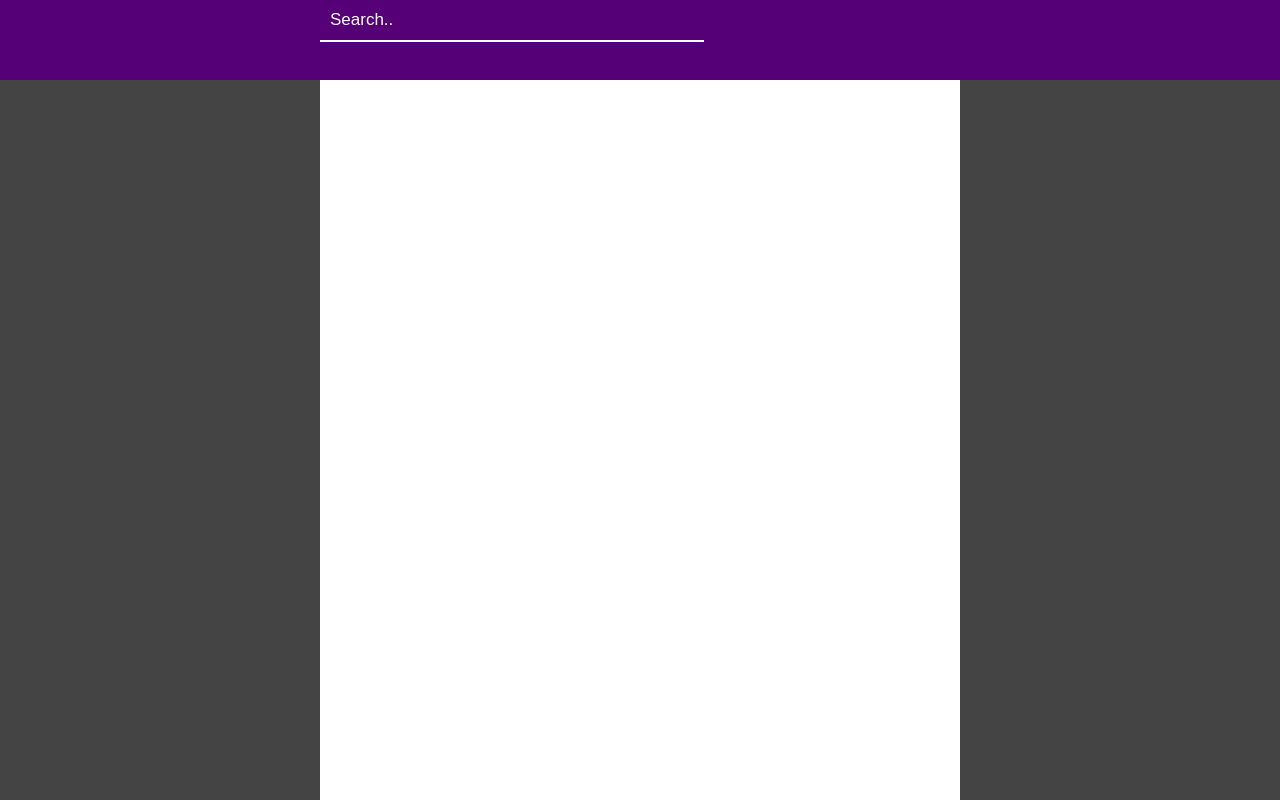
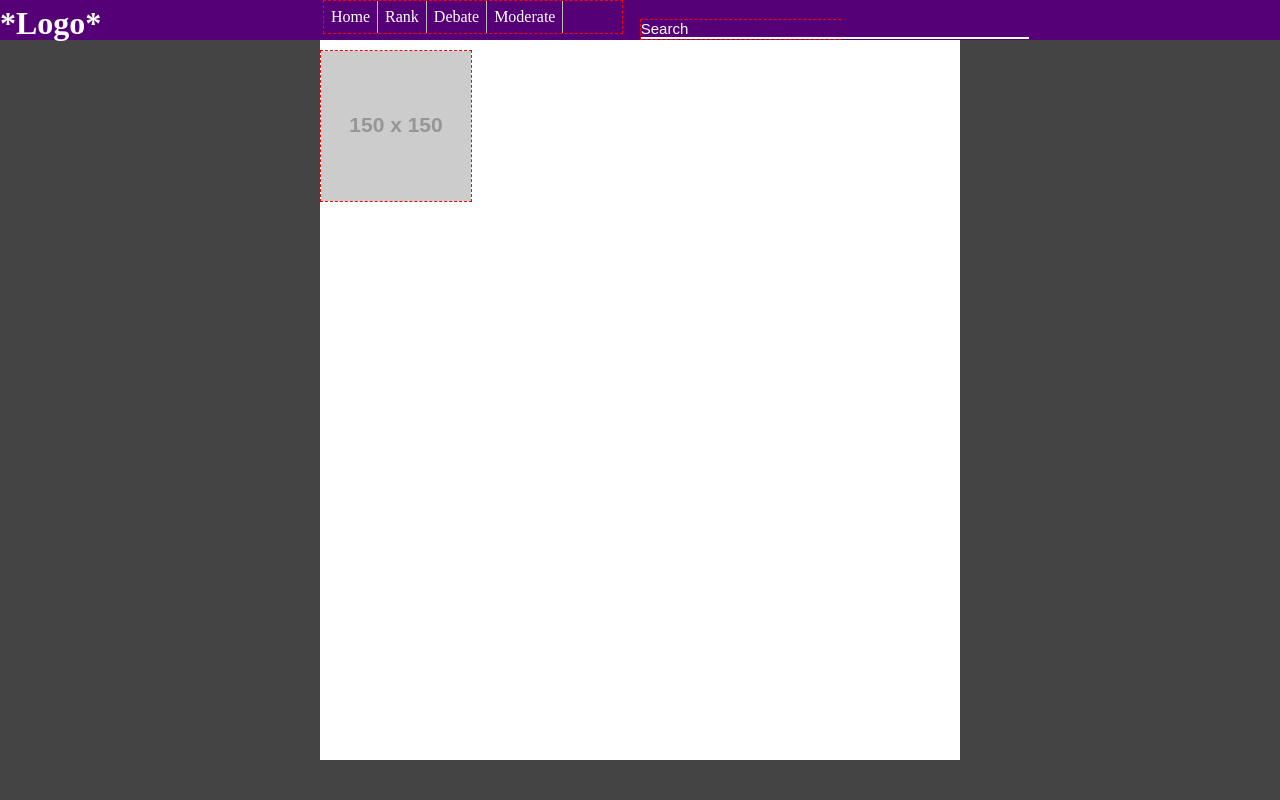
Before and after one commit to mattgdev/WeCanDebateIt, a plain HTML site: page main_menu.html in a window 1280 px wide. Drawn offline with Linux system fonts and the light colour scheme; placeholder pictures from the web are drawn by us.

Commit message:
Altered header/nav bar

```diff
--- a/css/create_account.css
+++ b/css/create_account.css
@@ -1,6 +1,6 @@
 #header{
 background-color: #550077;
-height: 10%;
+height: 5%;
 }
 
 h1 {
--- a/css/index.css
+++ b/css/index.css
@@ -2,7 +2,7 @@
 
 #header{
 background-color: #550077;
-height: 10%;
+height: 5%;
 }
 
 h1 {
@@ -37,7 +37,7 @@ input.inputs:focus {
 }
 
 .labels {
-  font-size: 20px;
+  font-size: 16px;
   color: #ffffff;
 }
 
@@ -70,4 +70,3 @@ float: left;
 }
 
 /*Whe the screen is 425px or less, execute the following*/
-@media only screen and (max-width: 425px) {
--- a/css/main_menu.css
+++ b/css/main_menu.css
@@ -7,17 +7,58 @@
 
 #header{
   background-color: #550077;
-  height: 10%;
+  height: 5%;
+}
+
+h1 {
+  /* float: left; */
+  color: #ffffff;
+  display: inline-block;
+}
+
+ul {
+    /* float: left; */
+    margin-left: 17%;
+    width: 300px;
+    display: inline-block;
+    list-style-type: none;
+    overflow: hidden;
+    background-color: #550077;
+    border: 1px dashed red;
+}
+
+li {
+    float: left;
+    border-right:1px solid #bbb;
+}
+
+li a {
+    display: block;
+    color: white;
+    text-align: center;
+    padding:  7px;
+    text-decoration: none;
+}
+
+li a:hover:not(.active) {
+    background-color: #b600ff;
+}
+
+#searchBar{
+  /* float: left; */
+  border: 1px dashed red;
+  margin-left: 1%;
+  display: inline-block;
+
 }
 
 form.search_bar input[type=text] {
-  background-color: #ffffff;
-    padding: 10px;
-    font-size: 17px;
+    background-color: #ffffff;
+    border: 1px dashed red;
+    font-size: 15px;
     border: none;
     border-bottom: 2px solid #ffffff;
-    background-image: url('searchicon.png');
-    width: 40%;
+    width: 195%;
     background: #550077;
 }
 
@@ -27,14 +68,33 @@ input.search_bar:focus {
     caret-color: #ffffff;
 }
 
-#search_bar{
-  margin-left: 25%;
-}
 
 #main{
   background-color: #ffffff;
   margin: auto;
   width: 50%;
   height: 90%;
+}
 
+#profile_pic{
+
+  margin-top: 10px;
+  display: inline-block;
+  border: 1px dashed red;
 }
+
+h2 {
+  float: left;
+  padding-top: 20px;
+  display: inline-block;
+  border: 1px dashed red;
+}
+
+.checked {
+    color: orange;
+}
+
+#stars{
+  float: left;
+  border: 1px dashed red;
+}
--- a/css/modules/global.css
+++ b/css/modules/global.css
@@ -31,24 +31,15 @@ input.inputs:focus {
 }
 
 /*Whe the screen is 800px or less, execute the following*/
-@media only screen and (max-width: 800px) {
 
-  #wrapper{
-   margin: auto;
-   width: 320px;
-   height: 900px;
-   background-color: #f2f2f2;
-   padding: 34px;
-  }
-
-
-
-  @media only screen and (max-width: 425px) {
+  /* @media only screen and (max-width: 425px) {
 
   #wrapper{
     margin: auto;
     width: 320px;
-    height: 900px;
-    background-color: #f2f2f2;
+    height: 100%;
+    background-color: #444444;
     padding: 34px;
     }
+
+} */
--- a/main_menu.html
+++ b/main_menu.html
@@ -6,20 +6,38 @@
   <link rel="stylesheet" type="text/css" href="css/modules/global.css">
   <link rel="stylesheet" href="https://cdnjs.cloudflare.com/ajax/libs/font-awesome/4.7.0/css/font-awesome.min.css">
   <link rel="stylesheet" href="https://cdnjs.cloudflare.com/ajax/libs/font-awesome/4.7.0/css/font-awesome.min.css">
+  <link rel="stylesheet" href="https://cdnjs.cloudflare.com/ajax/libs/font-awesome/4.7.0/css/font-awesome.min.css">
 </head>
-<!-- <button type="button" class="nav-button"><i class="fa fa-home"></i></button> -->
 <body>
-
   <div id="wrapper">
     <div id="header">
-      <form id="search_bar" class="search_bar" action="********">
-        <input type="text" class="search_bar" placeholder="Search.." name="search">
+      <h1>*Logo*</h1>
+      <ul>
+        <li><a href="#home">Home</a></li>
+        <li><a href="#rank">Rank</a></li>
+        <li><a href="#debate">Debate</a></li>
+        <li><a href="#moderate">Moderate</a></li>
+      </ul>
+      <form id="searchBar" class="search_bar" action="********">
+        <input type="text" class="search_bar" placeholder="Search" name="search">
       </form>
     </div>
-    <section id="main">
-      <nav
+    <div id="main">
+        <img src="http://via.placeholder.com/150x150" id="profile_pic">
+        <!-- <h2 id="user_name">Username</h2>
+        <div id="stars">
+          <span class="fa fa-star checked"></span>
+          <span class="fa fa-star checked"></span>
+          <span class="fa fa-star checked"></span>
+          <span class="fa fa-star"></span>
+          <span class="fa fa-star"></span>
+        </div> -->
 
-    </section>
+
+
+
+
+    </div>
   </div>
 
 
```
Also changed, not shown: index.html (+2 -3 lines), 1 other file.
